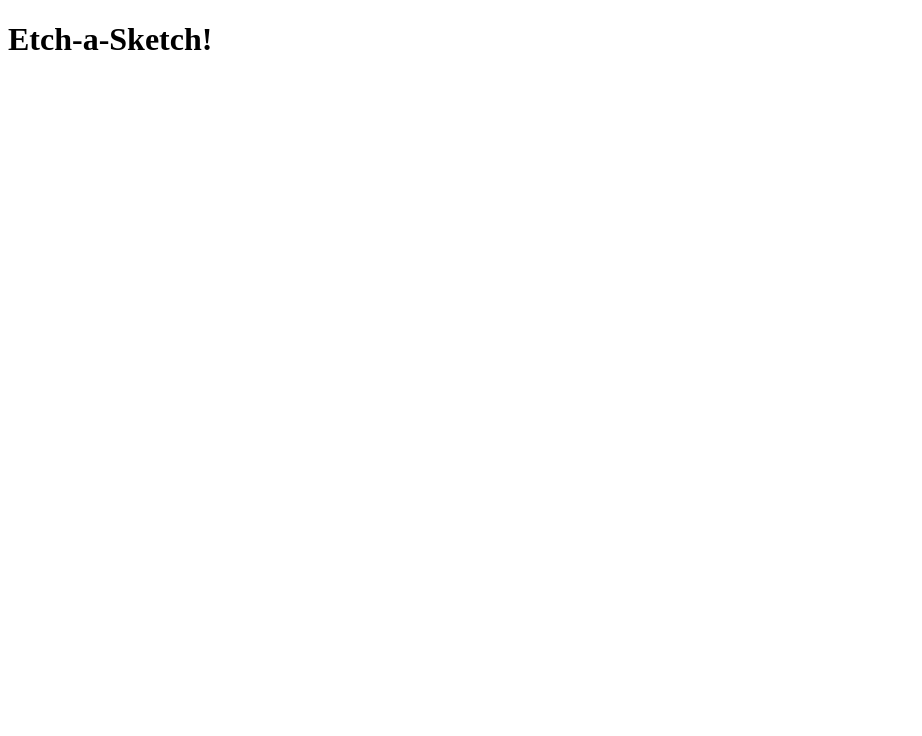
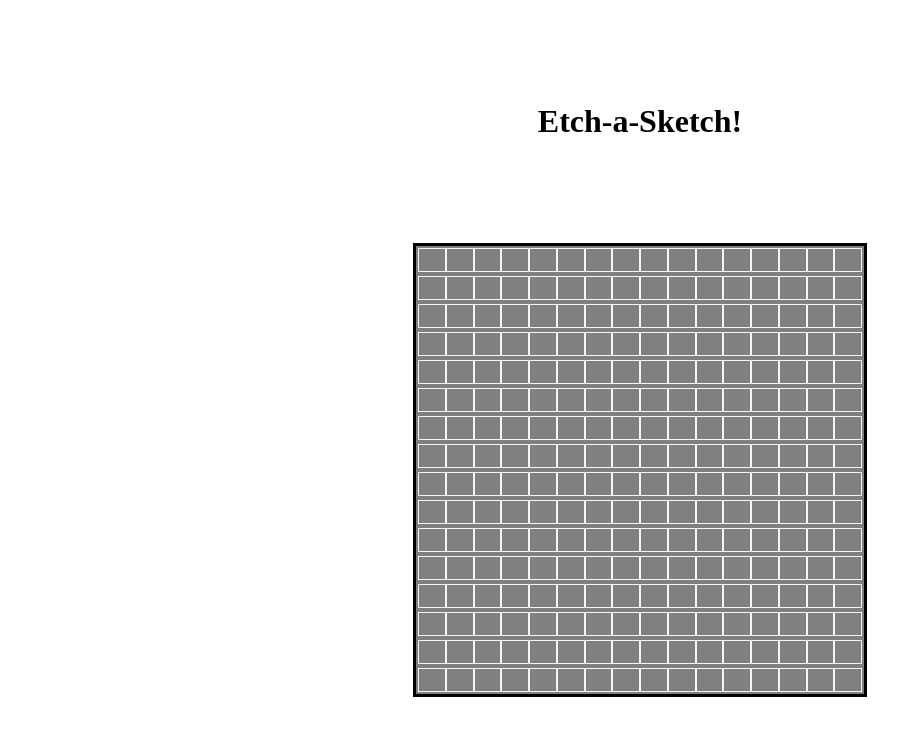
Before and after one commit to yrnmsk/odin-etch-a-sketch, a plain HTML site: page index.html in a window 1280 px wide. Shown: the whole page, without its empty margins (0-922 px from the left). Drawn offline with Linux system fonts and the light colour scheme.

Commit message:
feat: add draft progress
* feat: add square container in html
* feat: add js dynamic rendering for grids
* feat: add basic css
* feat: add js combination of mouse events

```diff
--- a/index.html
+++ b/index.html
@@ -7,6 +7,7 @@
   </head>
   <body>
     <h1>Etch-a-Sketch!</h1>
+    <main class="square"></main>
     <script src="index.js"></script>
   </body>
 </html>
--- a/index.js
+++ b/index.js
@@ -0,0 +1,27 @@
+const dimensions = 16;
+const square = document.querySelector('.square');
+const pixel = document.createElement('div');
+pixel.classList.add('pixel');
+
+for (let i = 0; i < dimensions; ++i) {
+  const row = document.createElement('div');
+  row.classList.add('row');
+  for (let j = 0; j < dimensions; ++j) {
+    const child = document.createElement('div');
+    child.classList.add('pixel');
+    row.appendChild(child);
+  }
+  square.appendChild(row);
+}
+
+let isMouseDown = false;
+const pixels = Array.from(document.querySelectorAll('.pixel'));
+
+square.addEventListener('mousedown', () => isMouseDown = true);
+square.addEventListener('mouseup', () => isMouseDown = false);
+square.addEventListener('mouseleave', () => isMouseDown = false);
+
+pixels.forEach(pxl => pxl.addEventListener('mouseover', event => {
+  if (!isMouseDown) return;
+  console.log(event.target);
+}))
--- a/style.css
+++ b/style.css
@@ -0,0 +1,45 @@
+body, * {
+  margin: 0;
+  padding: 0;
+  outline: none;
+}
+
+body {
+  user-select: none;
+  width: 100vw;
+  height: 100vh;
+  display: flex;
+  align-items: center;
+  justify-content: space-evenly;
+  flex-direction: column;
+}
+
+.square {
+  border: 3px solid black;
+  background: hsl(0, 0%, 50%);
+  display: flex;
+  flex-direction: column;
+  min-width: 35vw;
+  min-height: 35vw;
+  max-width: 80vw;
+  max-height: 80vw;
+  width: max-content;
+  height: max-content;
+}
+
+.row {
+  border: 2px solid grey;
+  display: inline-flex;
+  flex: 1;
+}
+
+.pixel {
+  border: 1px solid whitesmoke;
+  display: flex;
+  flex: 1;
+  transition: background 2s steps(.05, step-end);
+}
+
+.pixel:hover {
+  background: hsl(0, 0%, 70%);
+}
```
